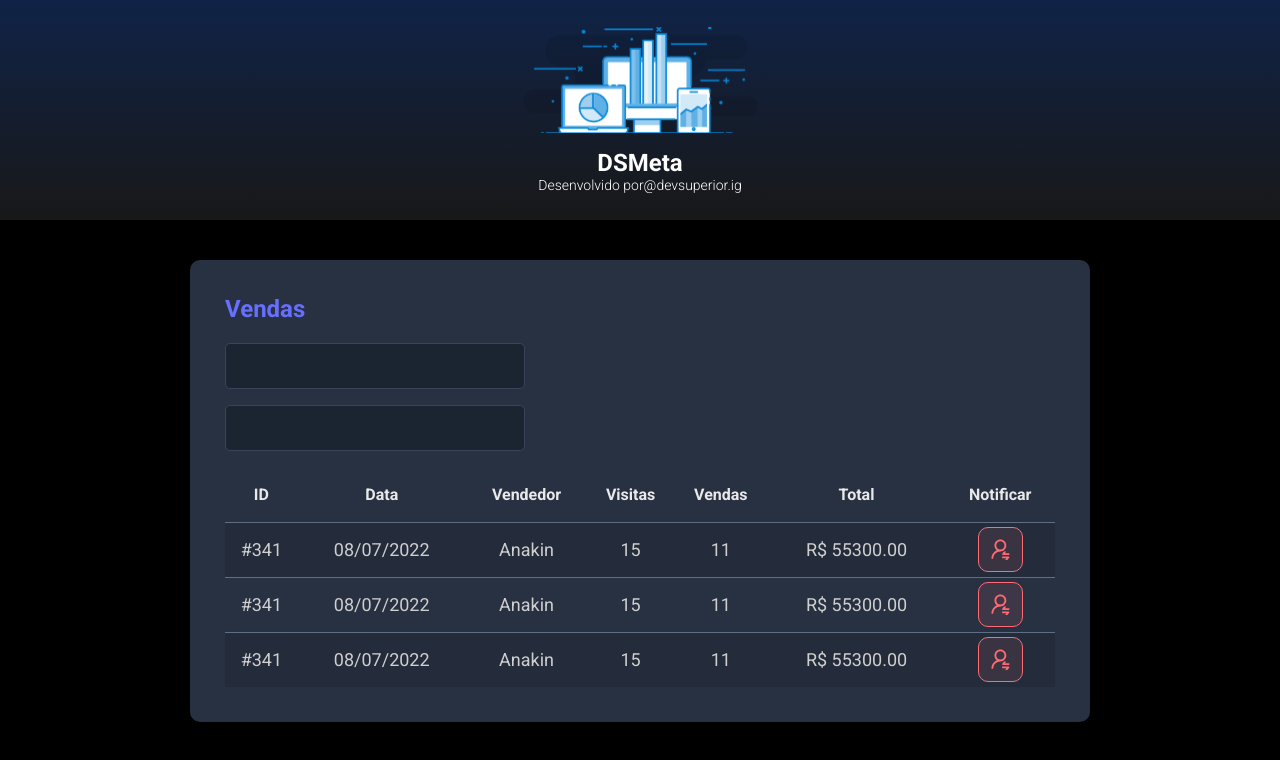
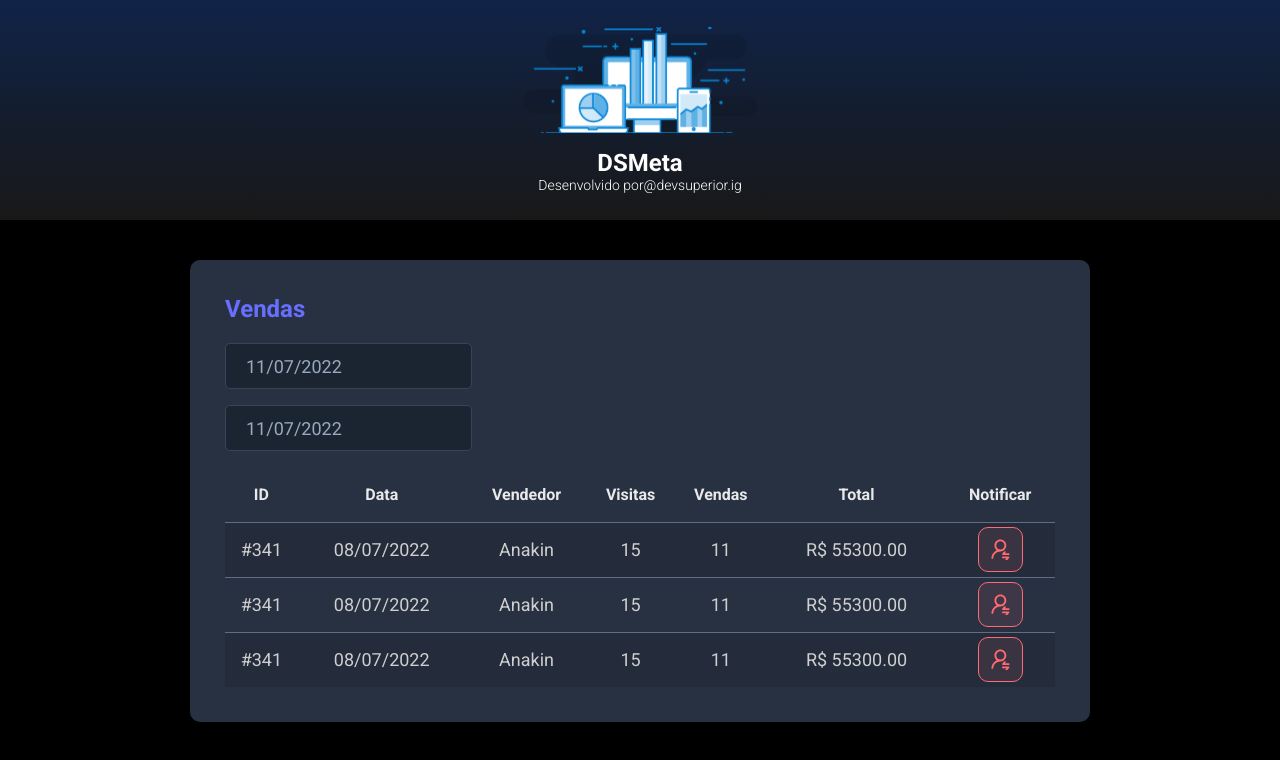
Before and after one commit to Nadilson-IFPE/dsmeta, a React (Vite) app in the folder frontend/: page / in a window 1280 px wide. Shown: the top 760 px of the page. Built offline with nearby package versions, Linux system fonts and the light colour scheme.

Commit message:
Datepicker

```diff
--- a/frontend/package.json
+++ b/frontend/package.json
@@ -8,7 +8,9 @@
     "preview": "vite preview"
   },
   "dependencies": {
+    "@types/react-datepicker": "4.4.2",
     "react": "^18.0.0",
+    "react-datepicker": "4.8.0",
     "react-dom": "^18.0.0"
   },
   "devDependencies": {
--- a/frontend/src/components/SalesCard/index.tsx
+++ b/frontend/src/components/SalesCard/index.tsx
@@ -1,5 +1,11 @@
 import NotificationButton from "../NotificationButton";
 import "./styles.css";
+import DatePicker from "react-datepicker";
+import "react-datepicker/dist/react-datepicker.css";
+import { registerLocale, setDefaultLocale } from "react-datepicker";
+import ptBR from "date-fns/locale/pt-BR";
+
+registerLocale("pt-BR", ptBR);
 
 function SalesCard() {
   return (
@@ -7,10 +13,22 @@
       <h2 className="dsmeta-sales-title">Vendas</h2>
       <div>
         <div className="dsmeta-form-control-container">
-          <input className="dsmeta-form-control" type="text" />
+          <DatePicker
+            locale={ptBR}
+            selected={new Date()}
+            onChange={(date: Date) => {}}
+            className="dsmeta-form-control"
+            dateFormat="dd/MM/yyyy"
+          />{" "}
         </div>
         <div className="dsmeta-form-control-container">
-          <input className="dsmeta-form-control" type="text" />
+          <DatePicker
+            locale={ptBR}
+            selected={new Date()}
+            onChange={(date: Date) => {}}
+            className="dsmeta-form-control"
+            dateFormat="dd/MM/yyyy"
+          />{" "}
         </div>
       </div>
 
```
Also changed, not shown: 1 other file (tests, documents, lock files or other folders).
